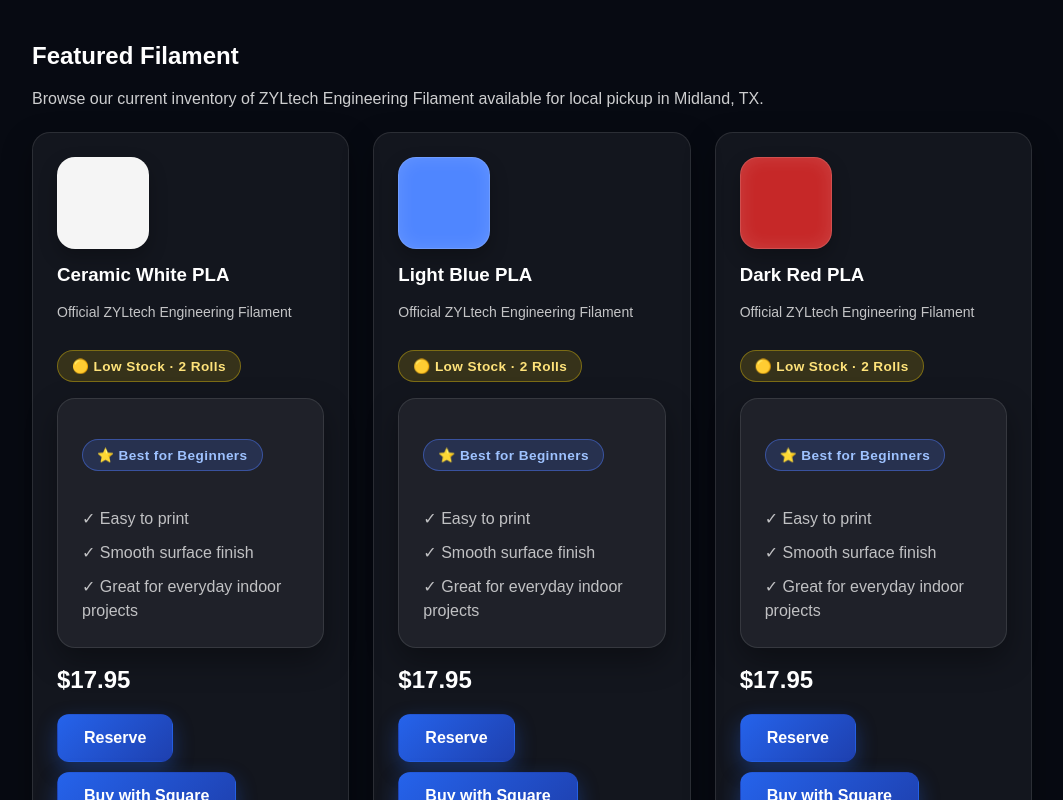
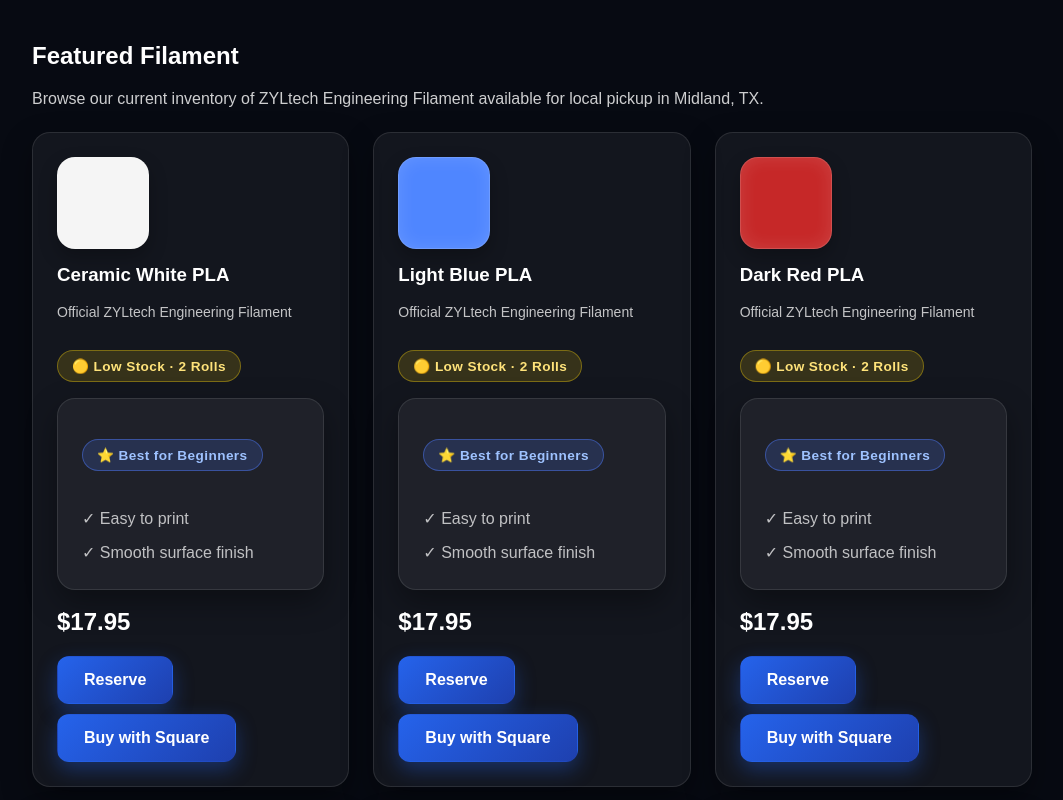
Before and after one commit to jnc3designs/jnc3designs-website, a Next.js app in the folder jnc3designs-premium/: page /supply in a window 1280 px wide. Shown: the part 1420-2220 px from the top of the page, without its empty margins (108-1171 px from the left). Built offline with nearby package versions, Linux system fonts and the light colour scheme.

Commit message:
Add featureLimit prop to MaterialHighlights component

```diff
--- a/jnc3designs-premium/components/ProductCard.jsx
+++ b/jnc3designs-premium/components/ProductCard.jsx
@@ -38,6 +38,7 @@
         <MaterialHighlights
   material={product.category}
   showTitle={false}
+  featureLimit={2}
 />
 
         <h2>${product.price.toFixed(2)}</h2>
```
